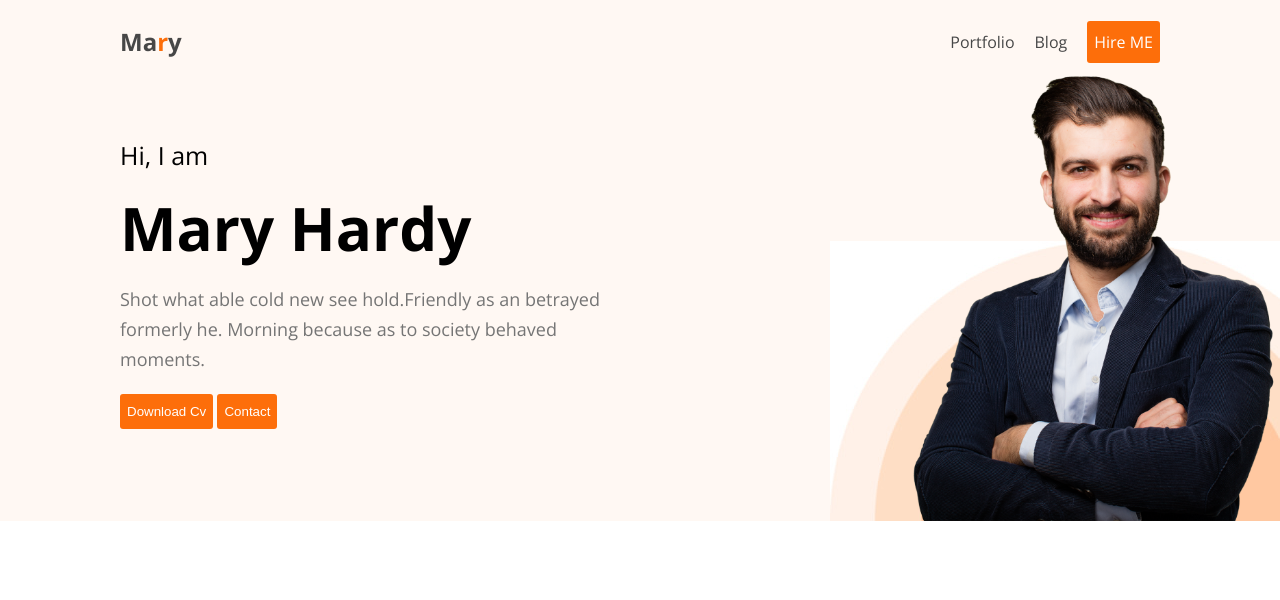
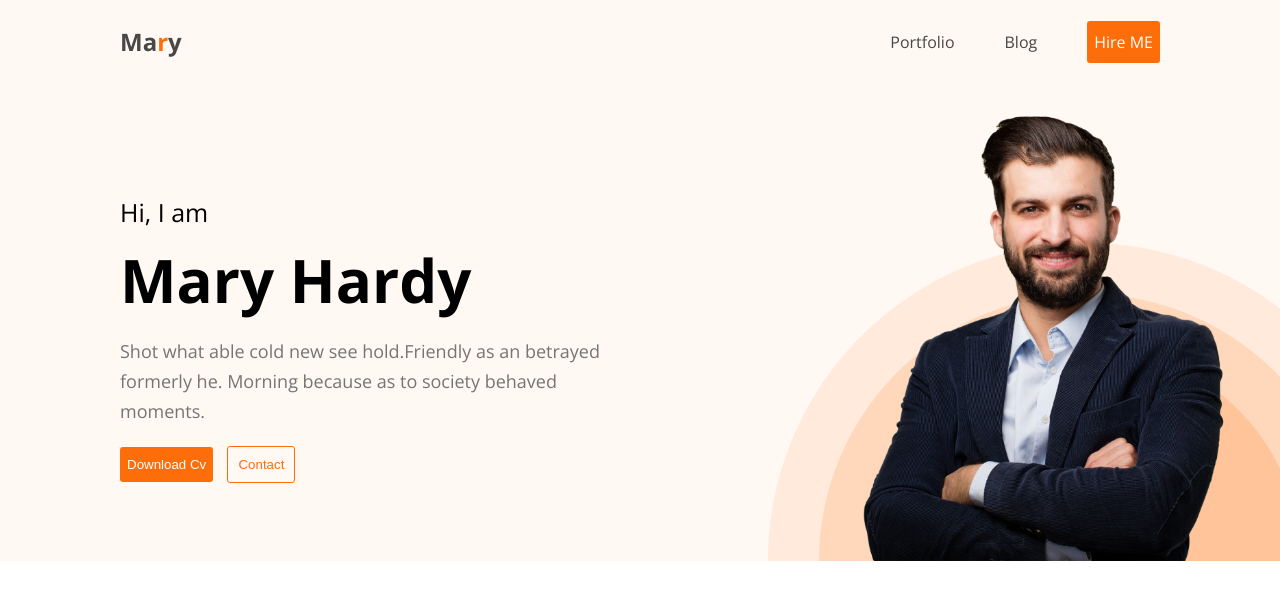
Before and after one commit to xamanDawud/portfolio-website-m5, a plain HTML site: page index.html in a window 1280 px wide. Drawn offline with nearby package versions, Linux system fonts and the light colour scheme.

Commit message:
banner section added

```diff
--- a/index.html
+++ b/index.html
@@ -27,7 +27,7 @@
                     because as to society
                     behaved moments.</p>
                 <button class="btn-primary">Download Cv</button>
-                <button class="btn-primary">Contact</button>
+                <button class="btn-primary  contact-btn">Contact</button>
             </div>
             <img src="images/hardy.png" alt="">
         </div>
--- a/styles/styles.css
+++ b/styles/styles.css
@@ -11,6 +11,7 @@
   color: #fff;
   padding: 10px 7px;
   border: none;
+  cursor: pointer;
 }
 body {
   font-family: "Open Sans", sans-serif;
@@ -26,7 +27,7 @@ body {
 }
 .nav ul li {
   list-style: none;
-  margin-left: 20px;
+  margin-left: 50px;
 }
 nav ul a {
   text-decoration: none;
@@ -51,9 +52,10 @@ nav ul a {
 .header {
   background-color: #fff8f3;
   padding-top: 25px;
-  background-image: url(../images/header_bgg.jpg);
+  background-image: url(../images/header_bg.png);
   background-position: bottom right;
   background-repeat: no-repeat;
+  background-size: 40%;
 }
 .banner {
   display: flex;
@@ -62,12 +64,16 @@ nav ul a {
 }
 .banner img {
   width: 400px;
+  margin-top: 40px;
+  padding-right: 50px;
 }
 .banner-content {
   max-width: 500px;
   padding-left: 120px;
   margin-top: 80px;
+  padding-top: 57px;
 }
+
 .banner-greet {
   color: var #474747;
   font-size: 25px;
@@ -77,7 +83,7 @@ nav ul a {
 .banner-name {
   font-size: 60px;
   font-weight: 700px;
-  margin-top: 15px;
+  margin-top: 10px;
 }
 .banner-pra {
   color: #757575;
@@ -88,3 +94,11 @@ nav ul a {
   margin-top: 15px;
   margin-bottom: 20px;
 }
+.contact-btn {
+  background-color: #fff8f3;
+  color: #fd6e0a;
+  border: 1px solid #fd6e0a;
+  margin-left: 10px;
+  padding-left: 10px;
+  padding-right: 10px;
+}
```
